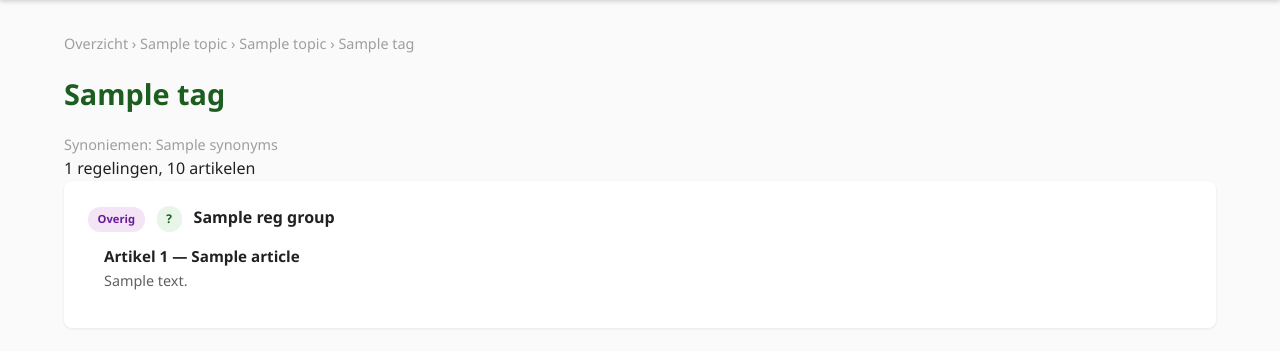
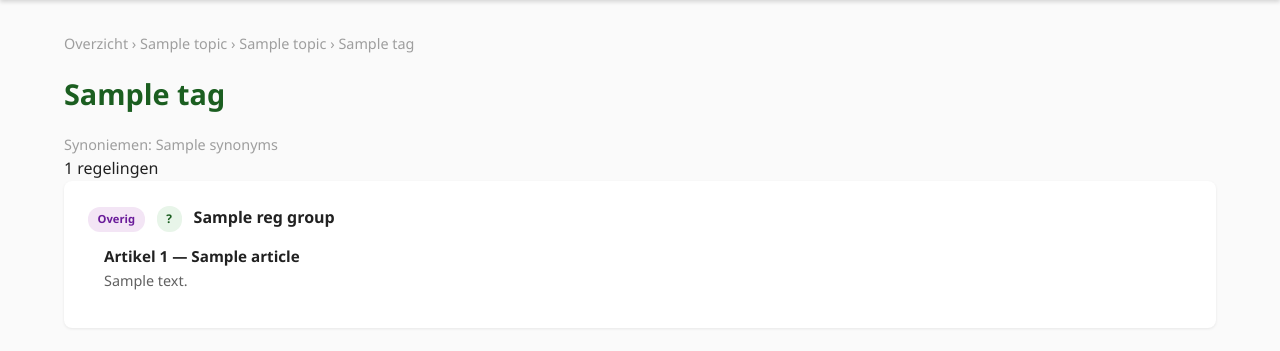
Before and after one commit to vinkbram/alkmaar-regelgeving, a Flask app: template templates/tag_detail.html in a window 1280 px wide. Shown: the part 55-406 px from the top of the page. Run offline with Flask 3, Linux system fonts and the light colour scheme; the template is opened without the code that fills it: most values are stand-ins (such as "Sample title", 1, 10 or a date in 2020); some libraries are stand-ins or nearby versions.

Commit message:
Fix tag detail template: remove broken sum filter
Co-Authored-By: Claude Opus 4.6 (1M context) <noreply@anthropic.com>

```diff
--- a/templates/tag_detail.html
+++ b/templates/tag_detail.html
@@ -15,7 +15,7 @@
 <h1>{{ tag.label }}</h1>
 {% if tag.synonyms %}<p style="color: var(--gray-500); font-size: 0.9rem;">Synoniemen: {{ tag.synonyms|replace('|', ', ') }}</p>{% endif %}
 
-<p>{{ reg_groups|length }} regelingen, {{ reg_groups|sum(attribute='articles')|default(0, true) }} artikelen</p>
+<p>{{ reg_groups|length }} regelingen</p>
 
 {% for rg in reg_groups %}
 <div class="card">
```
